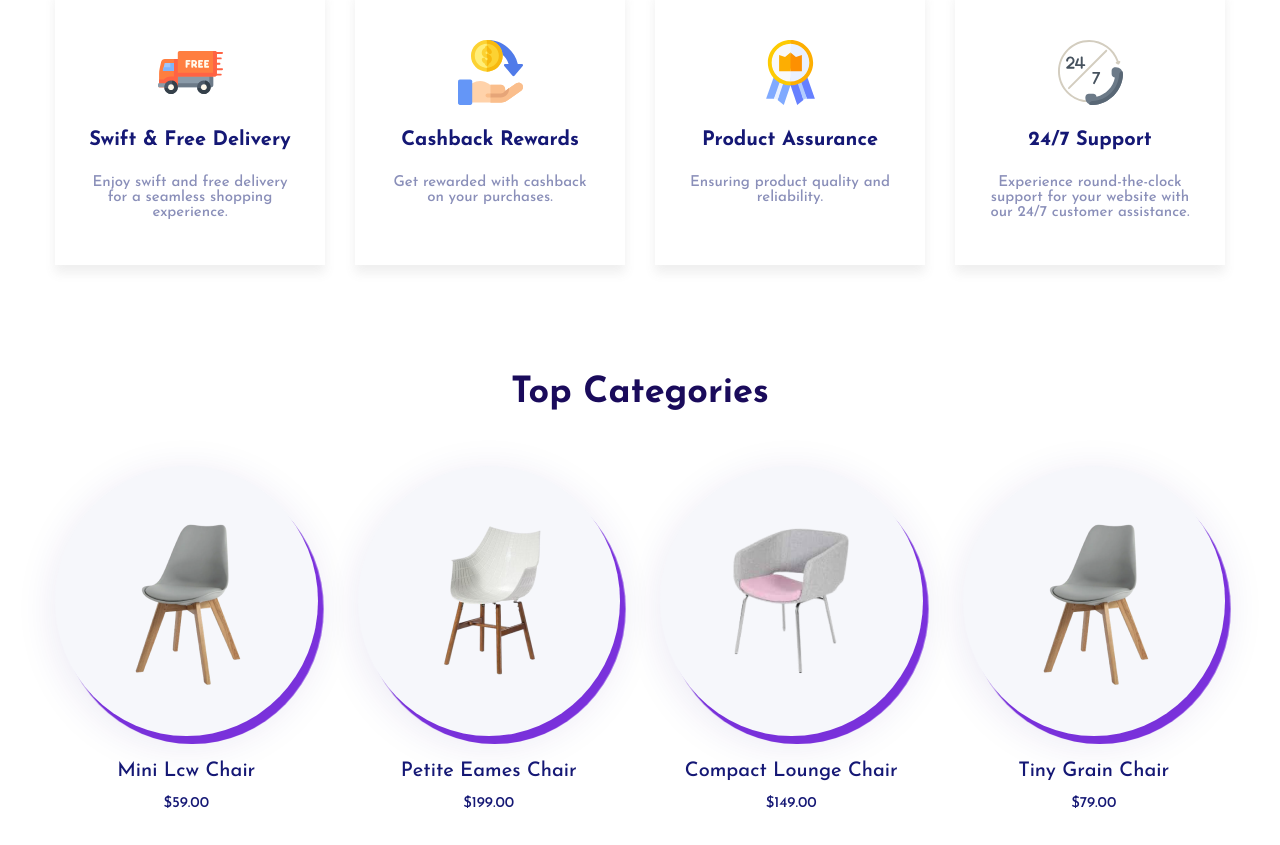
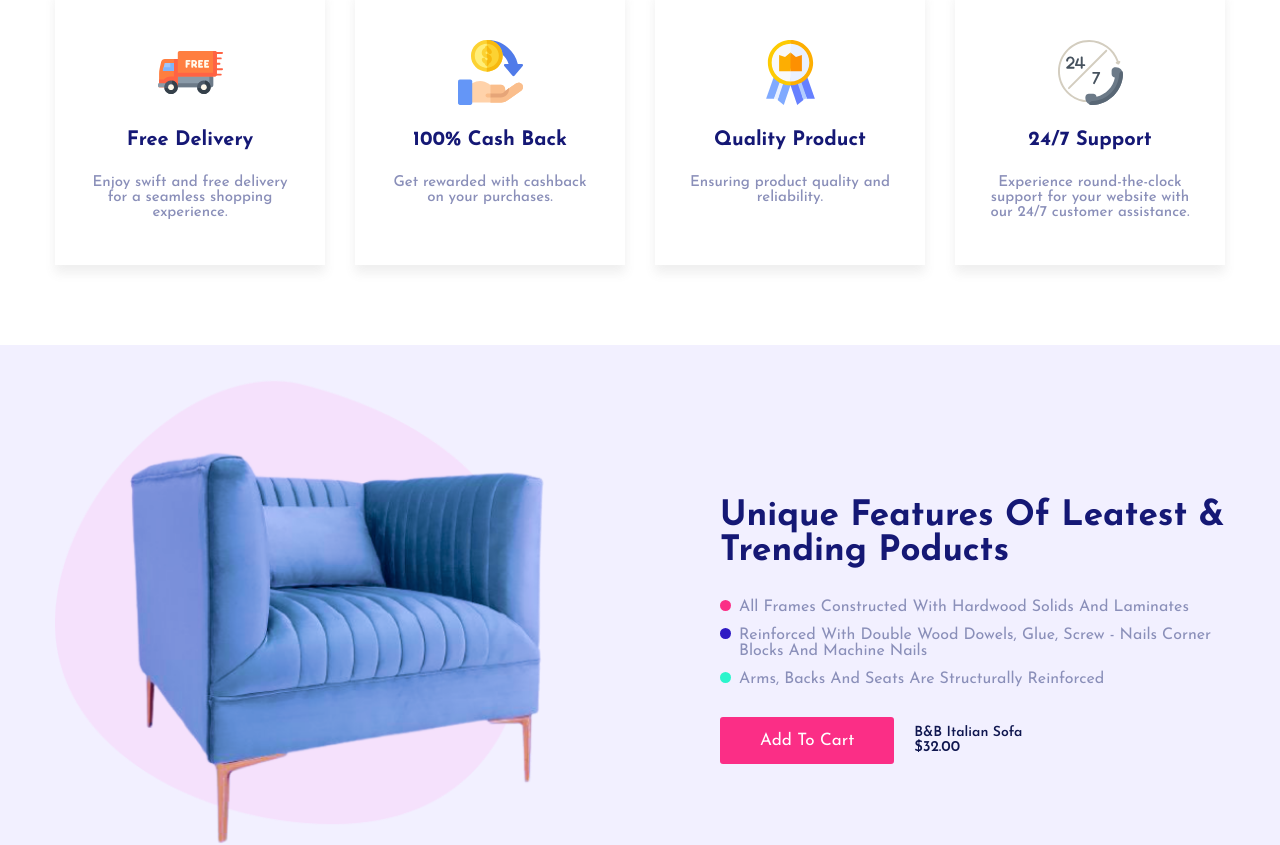
Before and after one commit to rxfr-dvpr/Dekortie-Shop, a Vue app: page / in a window 1280 px wide. Shown: the part 1400-2245 px from the top of the page. Built offline with nearby package versions, Linux system fonts and the light colour scheme.

Commit message:
home page stylize almost finished

```diff
--- a/package.json
+++ b/package.json
@@ -9,6 +9,7 @@
   },
   "dependencies": {
     "pinia": "^2.1.4",
+    "swiper": "^10.0.4",
     "vue": "^3.3.4",
     "vue-router": "^4.2.4"
   },
--- a/src/components/HomeComponents/LatestBlog.vue
+++ b/src/components/HomeComponents/LatestBlog.vue
@@ -5,8 +5,7 @@
         <h2 class="latest-blog-title all-title">{{ store.title }}</h2>
 
         <div class="blog__cards">
-          <div class="blog__cards-item" v-for="(item, idx) in store.cards" :key="idx">
-
+          <div class="blog__cards-item" v-for="(item, idx) in store.cards" :key="idx" @click="this.$router.push('/blog')">
             <img :src="cardImages[idx]" alt="" class="blog__card-img">
 
             <div class="blog__card-descr">
@@ -23,6 +22,7 @@
 
           </div>
         </div>
+
       </div>
     </div>
   </section>
@@ -73,9 +73,9 @@ export default {
       border-radius: 5px;
       overflow: hidden;
       box-shadow: 0 10px 15px rgba($color: #555555, $alpha: .1);
+      cursor: pointer;
 
       .blog__card {
-
         &-img {
           width: 100%;
           max-height: 255px;
@@ -143,13 +143,20 @@ export default {
             color: var(--main-blue);
             text-transform: capitalize;
             border-bottom: 1px solid var(--main-blue);
+          }
+        }
+      }
 
-            &:hover {
-              color: var(--main-pink);
-              border-bottom-color: var(--main-pink);
-            }
+      &:hover {
+        .blog__card {
+          &-descr-title {
+            color: var(--main-pink);
           }
+        }
 
+        .read-link {
+          color: var(--main-pink);
+          border-bottom-color: var(--main-pink);
         }
       }
     }
--- a/src/components/HomeComponents/TopCategories.vue
+++ b/src/components/HomeComponents/TopCategories.vue
@@ -5,8 +5,8 @@
         <div class="row">
             <h2 class="categories-title all-title">{{ store.title }}</h2>
 
-            <div class="categories__products">
-                <div class="categories__products-item" v-for="(item, idx) in store.roundCards" :key="idx" :class="moving ? 'moving' : ''">
+            <div class="categories-list" >
+                <div class="categories-list-item" v-for="(item, idx) in store.roundCards" :key="idx">
                     <div class="item__img-box">
                         <img :src="images[idx]" alt="" class="item-img">
                     </div>
@@ -34,27 +34,31 @@ export default {
         return {
             store: categoriesStore(),
             images: [itemImg1, itemImg2, itemImg3, itemImg4],
-            moving: false
         }
-    },
-    mounted() {
-        let movingAnim = () => {
-            this.moving = true
-
-            setTimeout(() => {
-                this.moving = false
-            }, 1000);
-        }
-
-        setInterval(() => {
-            movingAnim()
-        }, 2000);
     }
 }
 
 </script>
 
 <style lang="scss" scoped>
+
+@keyframes movingAnim {
+    0% {
+        transform: translate(-10px, 8px);
+    }
+    30% {
+        transform: translate(-10px, -8px);
+    }
+    50% {
+        transform: translate(10px, -8px);
+    }
+    80% {
+        transform: translate(10px, 8px);
+    }
+    100% {
+        transform: translate(-10px, 8px);
+    }
+}
 
 .categories__section {
     width: 100%;
@@ -67,11 +71,11 @@ export default {
         row-gap: 55px;
     }
 
-    .categories__products {
+    .categories-list {
         width: 100%;
         display: flex;
         justify-content: space-between;
-        gap: 40px;
+        gap: 30px;
 
         &-item {
             max-width: 270px;
@@ -111,6 +115,7 @@ export default {
                     z-index: -1;
                     transform: translate(-10px, 8px);
                     transition: .6s;
+                    animation: movingAnim 1.5s linear infinite;
                 }
             }
 
@@ -127,12 +132,6 @@ export default {
                 font-weight: 500;
                 color: var(--ny-blue);
             }
-
-            &.moving {
-                .item__img-box::before {
-                    transform: translate(10px, 8px);
-                }
-            }
         }
     }
 }
--- /dev/null
+++ b/src/components/HomeComponents/UniqueFeatures.vue
@@ -0,0 +1,158 @@
+<template>
+  <section class="features__section">
+    <div class="container">
+        <div class="row">
+            <img :src="featuresImg" alt="" class="features-img">
+
+            <div class="features__content">
+                <h2 class="features__content-title">{{ store.title }}</h2>
+
+                <div class="features__content-list">
+                    <p class="features__content-list-item" v-for="(item, idx) in store.featuresList" :key="idx">{{ item.txt }}</p>
+                </div>
+
+                <div class="features__content-ctrl">
+                    <button class="add-btn pink-btn" @click="this.$router.push('/shop')">add to cart</button>
+
+                    <p class="item-name">
+                        {{ store.name }}
+                        <span class="item-price">${{ store.price }}.00</span>
+                    </p>
+                </div>
+            </div>
+        </div>
+    </div>
+  </section>
+</template>
+
+<script>
+import featuresImg from "@/assets/images/homeView/uniqueFeatures/features-img.png";
+import { featuresStore } from "@/stores/HomeStores/featuresStore.js";
+
+export default {
+    name: 'Unique Features',
+    data() {
+        return {
+            featuresImg,
+            store: featuresStore()
+        }
+    }
+}
+
+</script>
+
+<style lang="scss" scoped>
+
+.features__section {
+    width: 100%;
+    padding: 15px 0;
+    background: var(--header-bg);
+
+    .row {
+        justify-content: space-between;
+        align-items: center;
+    }
+
+    .features-img {
+        max-width: 550px;
+        width: 100%;
+    }
+
+    .features__content {
+        max-width: 505px;
+        width: 100%;
+        display: flex;
+        flex-direction: column;
+        row-gap: 30px;
+
+        &-title {
+            font-size: 35px;
+            color: var(--ny-blue);
+            text-transform: capitalize;
+        }
+
+        &-list {
+            width: 100%;
+            display: flex;
+            flex-direction: column;
+            align-items: flex-start;
+            row-gap: 12px;
+
+            &-item {
+                color: var(--txt-purple);
+                display: flex;
+                gap: 8px;
+                text-transform: capitalize;
+
+                &:nth-child(1) {
+                    &::before {
+                        content: '';
+                        min-width: 11px;
+                        max-width: 11px;
+                        width: 100%;
+                        min-height: 11px;
+                        max-height: 11px;
+                        height: 100%;
+                        display: block;
+                        border-radius: 50%;
+                        background: var(--main-pink);
+                        margin-top: 1px;
+                    }
+                }
+
+                &:nth-child(2) {
+                    &::before {
+                        content: '';
+                        min-width: 11px;
+                        max-width: 11px;
+                        width: 100%;
+                        min-height: 11px;
+                        max-height: 11px;
+                        height: 100%;
+                        display: block;
+                        border-radius: 50%;
+                        background: var(--main-blue);
+                        margin-top: 1px;
+                    }
+                }
+
+                &:nth-child(3) {
+                    &::before {
+                        content: '';
+                        min-width: 11px;
+                        max-width: 11px;
+                        width: 100%;
+                        min-height: 11px;
+                        max-height: 11px;
+                        height: 100%;
+                        display: block;
+                        border-radius: 50%;
+                        background: #2BF5CC;
+                        margin-top: 1px;
+                    }
+                }
+            }
+        }
+
+        &-ctrl {
+            width: 100%;
+            display: flex;
+            gap: 20px;
+            align-items: center;
+
+            .item-name {
+                font-size: 14px;
+                font-weight: 600;
+                text-transform: capitalize;
+                display: flex;
+                flex-direction: column;
+
+                .item-price {
+                    font-size: 15px;
+                }
+            }
+        }
+    }
+}
+
+</style>
--- /dev/null
+++ b/src/stores/HomeStores/featuresStore.js
@@ -0,0 +1,20 @@
+import { defineStore } from "pinia";
+
+export const featuresStore = defineStore('Features Store', {
+    state: () => ({
+        title: 'unique features of leatest & trending poducts',
+        featuresList: [
+            {
+                txt: 'all frames constructed with hardwood solids and laminates'
+            },
+            {
+                txt: 'reinforced with double wood dowels, glue, screw - nails corner blocks and machine nails'
+            },
+            {
+                txt: 'arms, backs and seats are structurally reinforced'
+            }
+        ],
+        name: 'B&B italian sofa',
+        price: 32
+    })
+})
--- a/src/stores/HomeStores/offerStore.js
+++ b/src/stores/HomeStores/offerStore.js
@@ -5,15 +5,15 @@ export const offerStore = defineStore('Offer Store', {
         title: 'what shopex offer!',
         cards: [
             {
-                name: 'swift & free delivery',
+                name: 'free delivery',
                 txt: 'enjoy swift and free delivery for a seamless shopping experience.'
             },
             {
-                name: 'cashback rewards',
+                name: '100% cash back',
                 txt: 'get rewarded with cashback on your purchases.'
             },
             {
-                name: 'product assurance',
+                name: 'quality product',
                 txt: 'ensuring product quality and reliability.'
             },
             {
--- a/src/views/HomeView.vue
+++ b/src/views/HomeView.vue
@@ -5,6 +5,8 @@
     <FtdProducts/>
 
     <Offer/>
+
+    <UniqueFeatures/>
 
     <TopCategories/>
 
@@ -22,6 +24,7 @@ import Subscription from '@/components/HomeComponents/Subscription.vue'
 import Offer from '@/components/HomeComponents/Offer.vue'
 import LatestBlog from '@/components/HomeComponents/LatestBlog.vue'
 import TopCategories from '@/components/HomeComponents/TopCategories.vue'
+import UniqueFeatures from '@/components/HomeComponents/UniqueFeatures.vue'
 
 export default {
   name: 'Home View',
@@ -31,6 +34,7 @@ export default {
     TopCategories,
     Subscription,
     Offer,
+    UniqueFeatures,
     LatestBlog,
   }
 }
```
Also changed, not shown: src/assets/images/homeView/uniqueFeatures/features-img.png (added), 1 other file (tests, documents, lock files or other folders).
